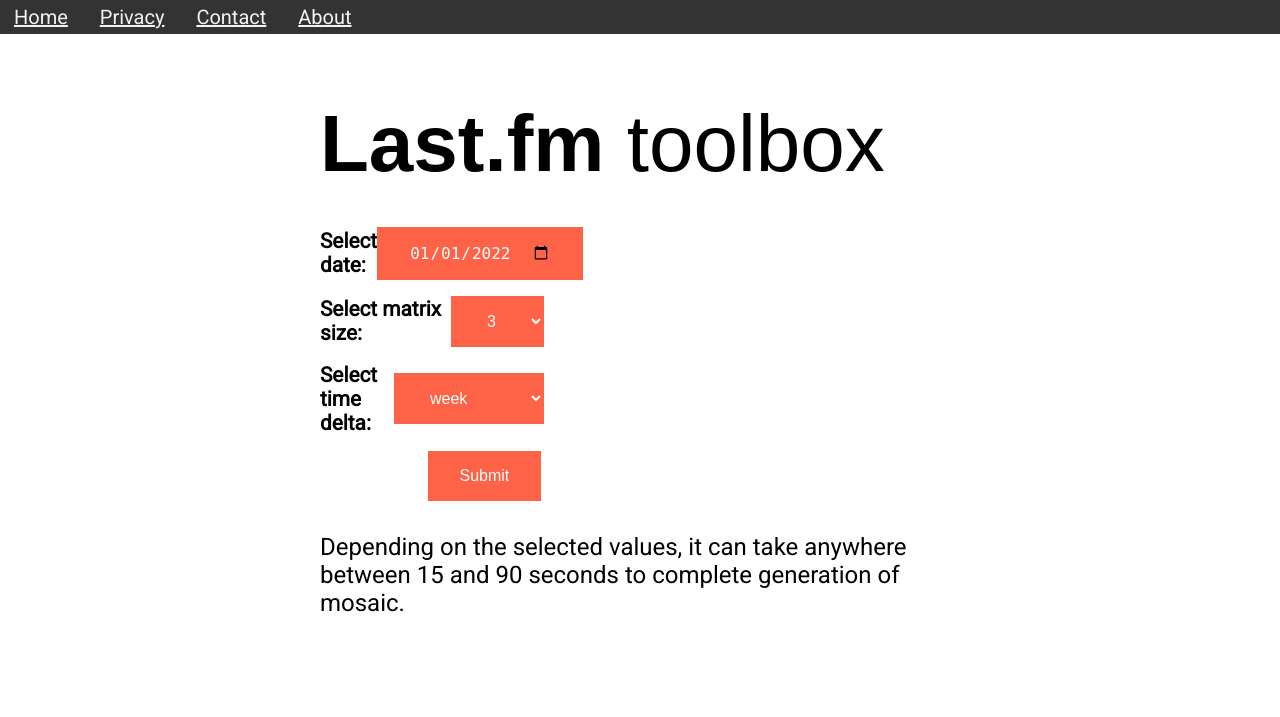
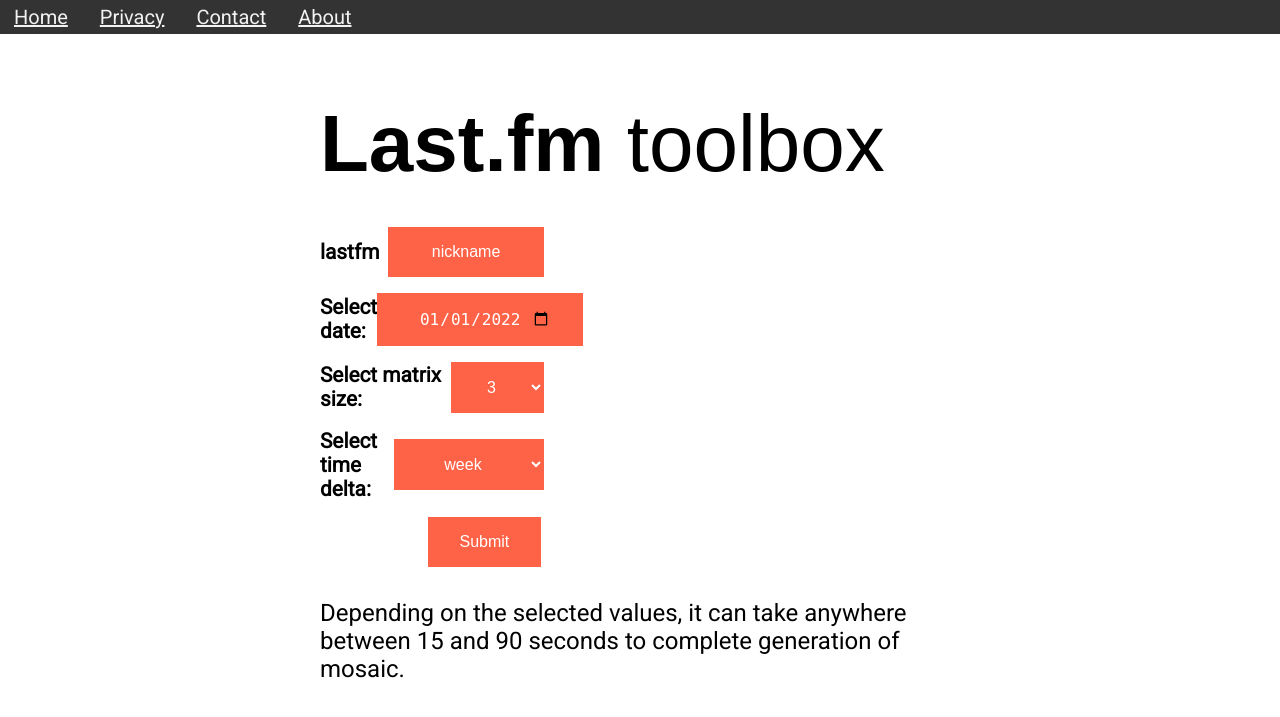
Before and after one commit to Heroesluk/azure2, a Flask app: page /mosaic in a window 1280 px wide. Shown: the top 717 px of the page. Run offline with Flask 2, Linux system fonts and the light colour scheme.

Commit message:
works for different users

```diff
--- a/app.py
+++ b/app.py
@@ -51,20 +51,21 @@
 ############################################
 
 
-#TODO: app breaks on week type time input
+# TODO: app breaks on week type time input
 @app.route("/mosaic", methods=["GET", "POST"])
 def mosaic():
     if request.method == "POST":
         date_str = request.form["start_date"]
         matrix_size = request.form["matrix_size"]
         time_delta = request.form["time_delta"]
+        nickname = request.form["nickname"]
 
         start_date = datetime.strptime(date_str, "%Y-%m-%d")
 
-        print(date_str, time_delta, matrix_size,start_date, "DZIALA????")
-
         file_name = uuid.uuid1()
-        gif_creator(start_date, time_delta, int(matrix_size), str(file_name),"IDieScreaming")
+        if nickname != "":
+            gif_creator(start_date, time_delta,
+                        int(matrix_size), str(file_name), nickname)
 
         return redirect(url_for("display_mosaic", file_name=file_name))
 
--- a/static/css/main.css
+++ b/static/css/main.css
@@ -135,6 +135,7 @@
 ::placeholder, input,select { /* Most modern browsers support this now. */
     color: white;
     opacity: 1;
+    text-align: center;
 }
 
 .form_flex input:focus {
@@ -201,3 +202,7 @@
 #bubble_select_container{
     width: 70%;
 }
+
+#nickname{
+    width: 41%;
+}
--- a/templates/mosaic.html
+++ b/templates/mosaic.html
@@ -7,9 +7,15 @@
     </div>
     <form action="#" method="post">
 
+
         <div class="vertical_container">
             <div class="vertical_form">
+                <label for="nickname">lastfm </label>
+                <input type="text" name="nickname"
+                       id="nickname" placeholder="nickname">
+            </div>
 
+            <div class="vertical_form">
                 <label for="start_date">Select date: </label>
                 <input type="date" id="start_date" name="start_date"
                        value="2022-01-01">
```
